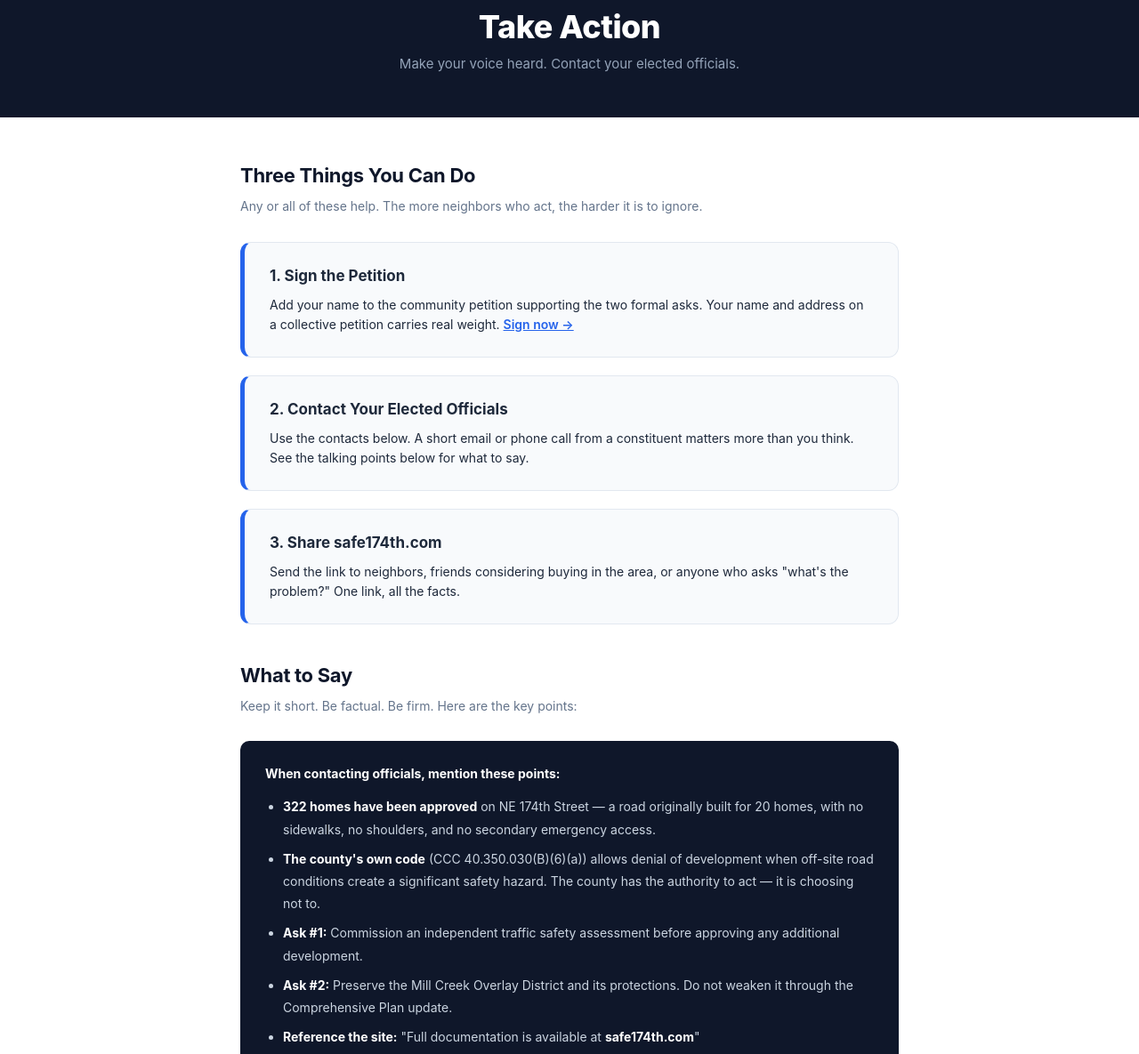
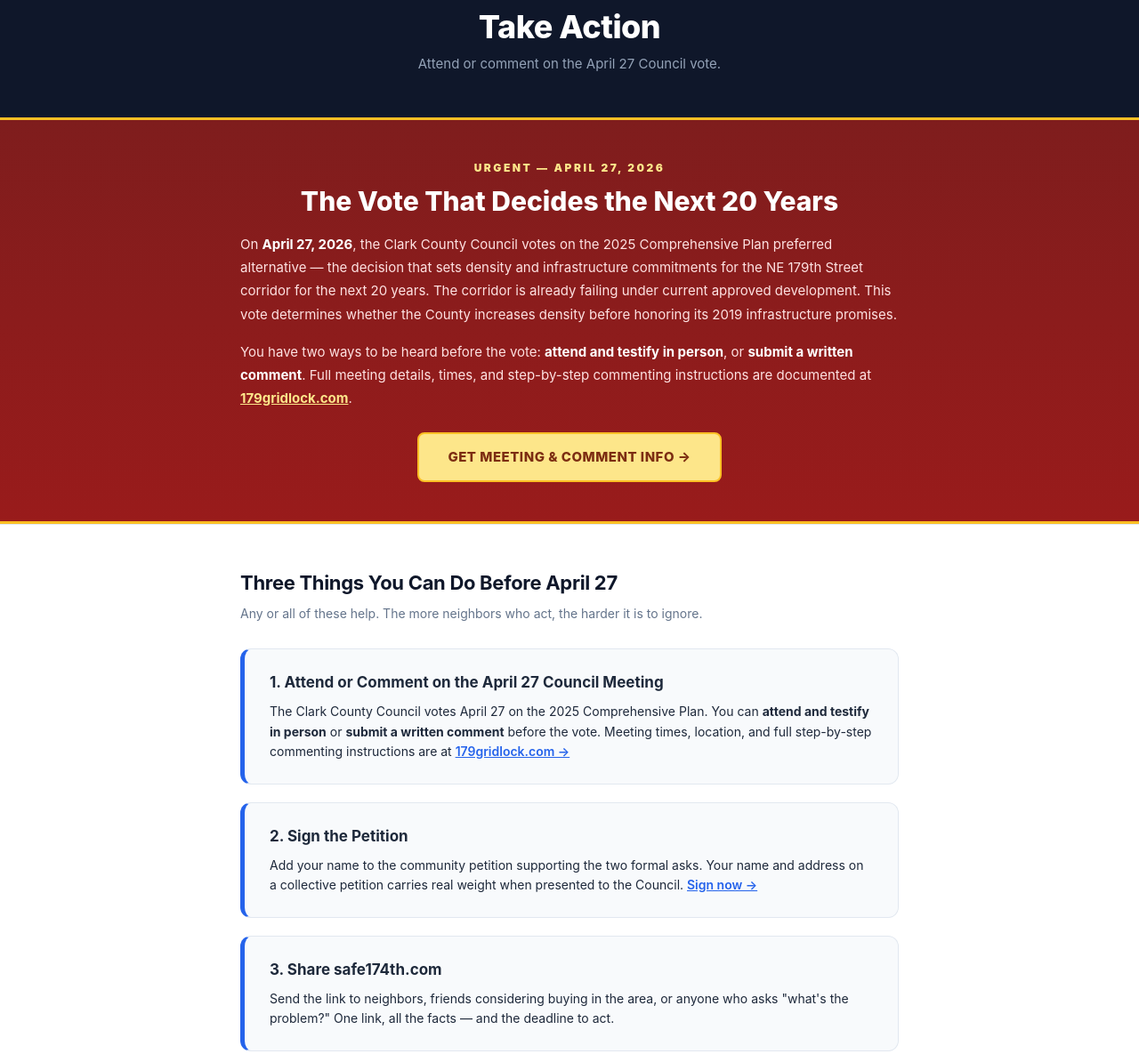
Before and after one commit to jwj2002/safe174th, a website: page public/take-action.html in a window 1280 px wide. Shown: the part 80-1265 px from the top of the page at 89% size. Drawn offline with Linux system fonts and the light colour scheme.

Commit message:
update: April 27 urgent banner and revised Ask #1 pointing to 179gridlock.com
- Add urgent red/yellow banner at top of home page for the April 27, 2026
  Council vote on the 2025 Comprehensive Plan preferred alternative
- Rework take-action page around attend/comment for April 27, with all
  meeting and commenting instructions linked to 179gridlock.com/#action
- Revise Ask #1 across home, facts, sign, and take-action: drop the
  request for a new independent traffic study; instead ask the County
  to read and act on the seven existing traffic studies, referencing
  the community analysis at 179gridlock.com
- Update Feb 16, 2026 timeline entry to match the revised asks

```diff
--- a/public/take-action.html
+++ b/public/take-action.html
@@ -30,39 +30,63 @@
 
 <header class="site-header" style="padding: 32px 24px;">
     <h1>Take Action</h1>
-    <div class="subtitle">Make your voice heard. Contact your elected officials.</div>
+    <div class="subtitle">Attend or comment on the April 27 Council vote.</div>
 </header>
+
+<!-- Urgent April 27 Block -->
+<section style="background: linear-gradient(180deg, #7f1d1d 0%, #991b1b 100%); color: #fff; padding: 44px 24px; border-top: 3px solid #fbbf24; border-bottom: 3px solid #fbbf24;">
+    <div class="container" style="max-width: 780px;">
+        <div style="font-size: 12px; font-weight: 900; letter-spacing: 2.5px; text-transform: uppercase; color: #fde68a; margin-bottom: 10px; text-align: center;">
+            Urgent &mdash; April 27, 2026
+        </div>
+        <h2 style="font-size: clamp(22px, 3.5vw, 30px); font-weight: 800; margin: 0 0 16px; color: #fff; line-height: 1.25; text-align: center;">
+            The Vote That Decides the Next 20 Years
+        </h2>
+        <p style="font-size: 15px; line-height: 1.75; color: #fee2e2; margin: 0 0 16px;">
+            On <strong style="color: #fff;">April 27, 2026</strong>, the Clark County Council votes on the 2025 Comprehensive Plan preferred alternative &mdash; the decision that sets density and infrastructure commitments for the NE 179th Street corridor for the next 20 years. The corridor is already failing under current approved development. This vote determines whether the County increases density before honoring its 2019 infrastructure promises.
+        </p>
+        <p style="font-size: 15px; line-height: 1.75; color: #fee2e2; margin: 0;">
+            You have two ways to be heard before the vote: <strong style="color: #fff;">attend and testify in person</strong>, or <strong style="color: #fff;">submit a written comment</strong>. Full meeting details, times, and step-by-step commenting instructions are documented at <a href="https://179gridlock.com/#action" target="_blank" rel="noopener" style="color: #fde68a; font-weight: 700; text-decoration: underline;">179gridlock.com</a>.
+        </p>
+        <div style="text-align: center; margin-top: 24px;">
+            <a href="https://179gridlock.com/#action" target="_blank" rel="noopener" style="background: #fde68a; color: #7c2d12; font-weight: 800; font-size: 15px; padding: 14px 32px; border-radius: 8px; text-decoration: none; white-space: nowrap; letter-spacing: 0.5px; text-transform: uppercase; border: 2px solid #fbbf24; display: inline-block;">
+                Get Meeting &amp; Comment Info &rarr;
+            </a>
+        </div>
+    </div>
+</section>
 
 <!-- What to Say -->
 <section>
     <div class="container" style="max-width: 780px;">
-        <h2 class="section-title">Three Things You Can Do</h2>
+        <h2 class="section-title">Three Things You Can Do Before April 27</h2>
         <p class="section-subtitle">Any or all of these help. The more neighbors who act, the harder it is to ignore.</p>
 
         <div class="action-step">
-            <h3>1. Sign the Petition</h3>
-            <p>Add your name to the community petition supporting the two formal asks. Your name and address on a collective petition carries real weight. <a href="/sign" style="color: var(--blue-600); font-weight: 600;">Sign now &rarr;</a></p>
+            <h3>1. Attend or Comment on the April 27 Council Meeting</h3>
+            <p>The Clark County Council votes April 27 on the 2025 Comprehensive Plan. You can <strong>attend and testify in person</strong> or <strong>submit a written comment</strong> before the vote. Meeting times, location, and full step-by-step commenting instructions are at <a href="https://179gridlock.com/#action" target="_blank" rel="noopener" style="color: var(--blue-600); font-weight: 600;">179gridlock.com &rarr;</a></p>
         </div>
         <div class="action-step">
-            <h3>2. Contact Your Elected Officials</h3>
-            <p>Use the contacts below. A short email or phone call from a constituent matters more than you think. See the talking points below for what to say.</p>
+            <h3>2. Sign the Petition</h3>
+            <p>Add your name to the community petition supporting the two formal asks. Your name and address on a collective petition carries real weight when presented to the Council. <a href="/sign" style="color: var(--blue-600); font-weight: 600;">Sign now &rarr;</a></p>
         </div>
         <div class="action-step">
             <h3>3. Share safe174th.com</h3>
-            <p>Send the link to neighbors, friends considering buying in the area, or anyone who asks "what's the problem?" One link, all the facts.</p>
+            <p>Send the link to neighbors, friends considering buying in the area, or anyone who asks "what's the problem?" One link, all the facts &mdash; and the deadline to act.</p>
         </div>
 
         <h2 class="section-title" style="margin-top: 40px;">What to Say</h2>
         <p class="section-subtitle">Keep it short. Be factual. Be firm. Here are the key points:</p>
 
         <div class="talking-point">
-            <strong>When contacting officials, mention these points:</strong>
+            <strong>When testifying or writing, mention these points:</strong>
             <ul>
-                <li><strong>322 homes have been approved</strong> on NE 174th Street &mdash; a road originally built for 20 homes, with no sidewalks, no shoulders, and no secondary emergency access.</li>
+                <li><strong>The April 27 vote</strong> &mdash; the 2025 Comprehensive Plan preferred alternative sets density and infrastructure commitments for the NE 179th corridor for the next 20 years. The corridor is already failing.</li>
+                <li><strong>300+ homes have been approved</strong> on NE 174th Street &mdash; a road originally built for 20 homes, with no sidewalks, no shoulders, and no secondary emergency access.</li>
                 <li><strong>The county's own code</strong> (CCC 40.350.030(B)(6)(a)) allows denial of development when off-site road conditions create a significant safety hazard. The county has the authority to act &mdash; it is choosing not to.</li>
-                <li><strong>Ask #1:</strong> Commission an independent traffic safety assessment before approving any additional development.</li>
+                <li><strong>Ask #1:</strong> Read and act on the traffic studies the County already has. Seven independent studies document the same failures; a community analysis is compiled at <a href="https://179gridlock.com/" target="_blank" rel="noopener" style="color: #fff; font-weight: 600;">179gridlock.com</a>. Another study is not the answer &mdash; acting on the facts in the existing ones is.</li>
                 <li><strong>Ask #2:</strong> Preserve the Mill Creek Overlay District and its protections. Do not weaken it through the Comprehensive Plan update.</li>
-                <li><strong>Reference the site:</strong> "Full documentation is available at <strong>safe174th.com</strong>"</li>
+                <li><strong>Reference the sites:</strong> "Full documentation is available at <strong>safe174th.com</strong> and <strong>179gridlock.com</strong>."</li>
             </ul>
         </div>
     </div>
```
Also changed, not shown: public/facts.html (+9 -9 lines), public/index.html (+25 -17 lines), public/sign.html (+2 -2 lines), public/timeline.html (+2 -2 lines).
